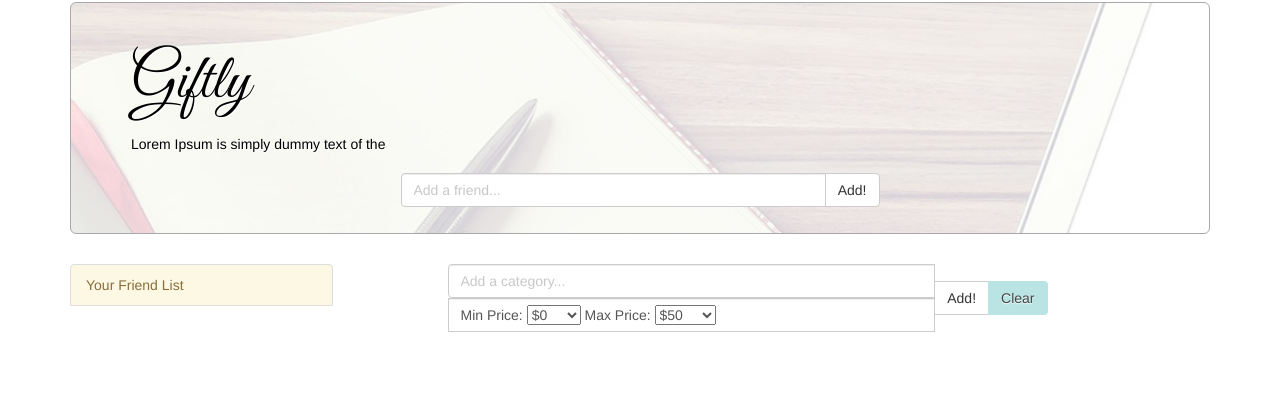
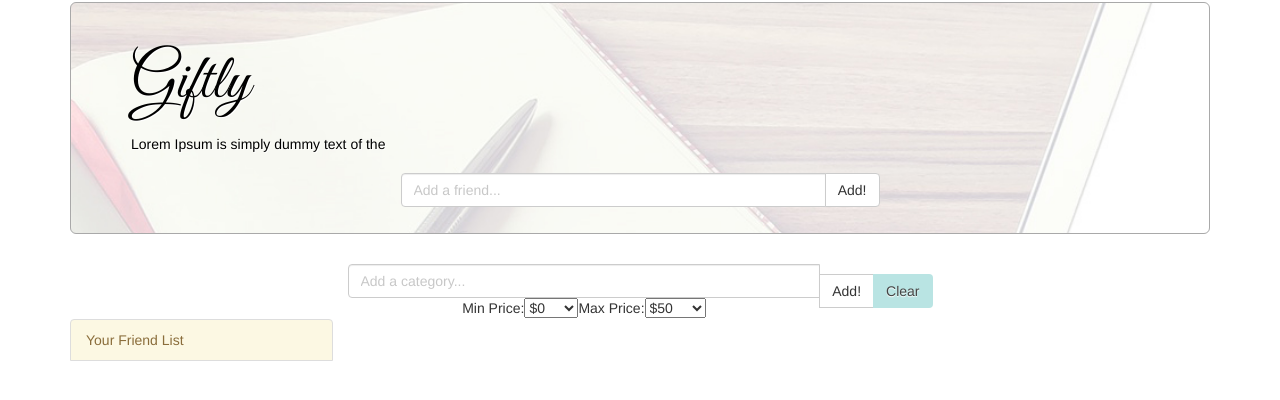
Before and after one commit to stefanbeaulieu/GroupProjectOne, a PHP site: page /home.html in a window 1280 px wide. Shown: the top 400 px of the page. Run offline with PHP 8.4, Linux system fonts and the light colour scheme; some libraries are stand-ins or nearby versions.

Commit message:
pricing and alightment fixed

```diff
--- a/css/style.css
+++ b/css/style.css
@@ -32,6 +32,13 @@ td {
   margin: 0px auto;
 }
 
+/*#prodSection{
+  height: 400px;
+}*/
+#bottomButton{
+  position: absolute;
+  bottom: 0;
+}
 
 /***********************
 HEADINGS
@@ -132,3 +139,7 @@ FONT
 #delete {
   float: right;
 }
+
+p.heading{
+  padding-top: 100px;
+}
--- a/home.html
+++ b/home.html
@@ -43,23 +43,13 @@
       </div>
       <!-- /.col-lg-6 -->
     </div>
-    <!-- ends div.jumbrotron -->
     <div class="row">
-      <div class="col-sm-3 listPeople">
-        <div class="list-group">
-          <ul class="list-group">
-            <li class="list-group-item list-group-item-warning">Your Friend List</li>
-            <li id="people"></li>
-
-          </ul>
-        </div>
-      </div>
-      <!-- Ends <div class="col-sm-4 listPeople"> -->
-      <div class="row">
-        <div class="input-group col-xs-8 col-xs-push-2 col-sm-6 col-sm-push-1 col-md-6 col-lg-6 col-lg-push-1">
+      <div class=col-sm-3></div>
+        <div class="input-group col-sm-6 text-center">
+        <!-- <div class="input-group col-xs-8 col-xs-push-2 col-sm-6 col-sm-push-1 col-md-6 col-lg-6 col-lg-push-1"> -->
 
           <input type="text" class="form-control" id="addCategory" placeholder="Add a category...">
-          <form class="form-control">
+
             <span id=-"minPriceText">Min Price:</span>
             <select name="minPrice" id="minPrice">
               <option value="0">$0</option>
@@ -77,40 +67,34 @@
               <option value="500">$500</option>
               <option value="1000">$1000</option>
             </select>
-            </form>
+
             <span class="input-group-btn">
             <button class="btn btn-default" id="addCategoryButton" type="button">Add!</button>
             <button class="btn btn-defualt" id="clearAll" type="button">Clear</button>
+            </span>
+      </div>
+      <div class="col-sm-3"></div>
+    </div>
+    <!-- ends div.jumbrotron -->
+    <div class="row">
+      <div class="col-sm-3 listPeople">
+        <div class="list-group">
+          <ul class="list-group">
+            <li class="list-group-item list-group-item-warning">Your Friend List</li>
+            <li id="people"></li>
 
-          </span>
+          </ul>
         </div>
+      </div>
+      <div class="col-sm-9">
+        <div class="row">
+          <div id="prodSection"></div>
         </div>
+      </div>
+      <!-- Ends <div class="col-sm-4 listPeople"> -->
+
         <!-- /input-group -->
-        <div class="row">
 
-          <div class="col-sm-3 col-md-3 col-lg-2 product">
-            <div id="prodSection"></div>
-          </div>
-
-          <!-- <div class="col-sm-3 col-md-3 col-lg-2 product">
-            <h3>title</h3>
-            <img src="http://lorempixel.com/output/animals-q-g-150-150-9.jpg" alt="">
-            <p>test test test</p>
-          </div>
-
-          <div class="col-sm-3 col-md-3 col-lg-2 product">
-            <h3>title</h3>
-            <img src="http://lorempixel.com/output/animals-q-g-150-150-9.jpg" alt="">
-            <p>test test test</p>
-          </div>
-
-          <div class="col-sm-3 col-md-3 col-lg-2 product">
-            <h3>title</h3>
-            <img src="http://lorempixel.com/output/animals-q-g-150-150-9.jpg" alt="">
-            <p>test test test</p>
-          </div> -->
-
-        </div> <!-- End row 1-->
 
       </div>
     </div>
--- a/javascript/index.js
+++ b/javascript/index.js
@@ -100,7 +100,7 @@ $("#loginButton").on('click', function() {
       $("#signInEmail").val("");
       $("#signInPassword").val("");
 
-      window.location.href = "home.html";
+      window.location.href = "/home.html";
     })
     .catch(function(error) {
 
--- a/javascript/walmart.js
+++ b/javascript/walmart.js
@@ -43,39 +43,45 @@ function runQuery(queryURL){
 			//increase productInfo by one each loop
 			productInfo++;
 
+
+
 			//Create HTML/Div well for product, price, description and price
-			var wellSection = $('<div class="productWell">');
+			var wellSection = $('<div class="productWell col-sm-3"></div>');
 
 			//Display the title
-			var title = $('<p>' + wallData.items[i].name + '</p>');
+			var title = $('<p class="heading">' + wallData.items[i].name + '</p>');
 
 			//Display the product image
 			var image = $('<img>').attr('src', wallData.items[i].thumbnailImage);
 
 			//Display the price
-			var price = $('<p>' + wallData.items[i].salePrice + '</p>');
+			var price = $('<p>$' + wallData.items[i].salePrice + '</p>');
 
 			//Display Buy Now Button
-			var buyNow = $('<a href="' + wallData.items[i].productUrl + '" class="btn btn-success" target="_blank">Buy Now</a>');
+			var buyNow = $('<a href="' + wallData.items[i].productUrl + '" class="btn btn-success" target="_blank">Click Here for More Info</a>');
 
 			//display add to list
 			// var addList = $()
 
 			//Display the description
-			var description = $('<p>' + wallData.items[i].longDescription + '</p>');
-
+			// var description = $('<p>' + wallData.items[i].longDescription + '</p>');
+			// if (i%5 === 0) {
+			// 	$('</div><div class="row">')
+			// } else {
 			//Append Div to home.html
 			wellSection.append(title);
 			wellSection.append(image);
 			wellSection.append(price);
 			wellSection.append(buyNow);
-			wellSection.append(description);
+			// wellSection.append(description);
 
 			$('#prodSection').append(wellSection);
+		}
 
 
 
-		}
+
+
 	});
 }
 
@@ -104,12 +110,6 @@ function runQuery(queryURL){
 
 		// $('#prodSection').append(wellSection);
 
-		// //Set Min Price
-		// var minPrice = $('#minPrice').val();
-
-		// //Set Max Price
-		// var maxPrice = $('#maxPrice').val();
-
 
 		//Pass info into parameters to run function
 		runQuery(queryURL);
```
Also changed, not shown: 1 other file.
